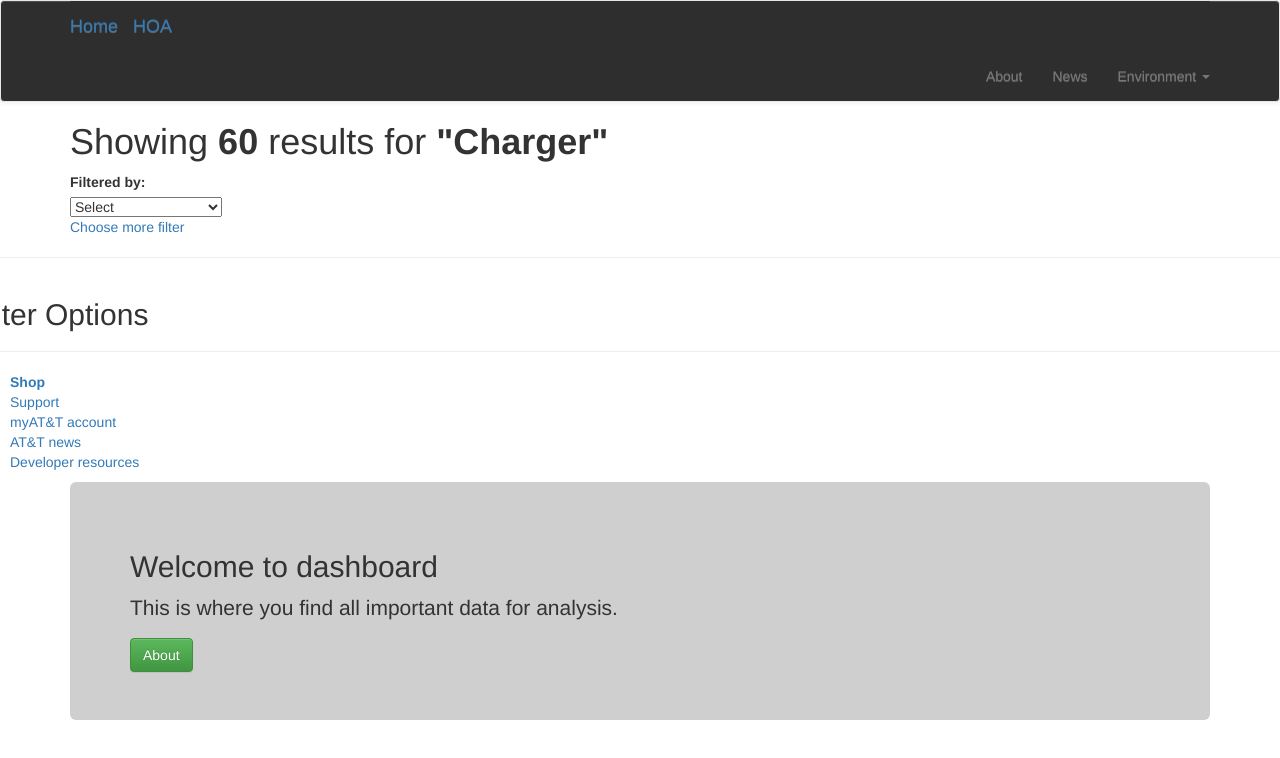
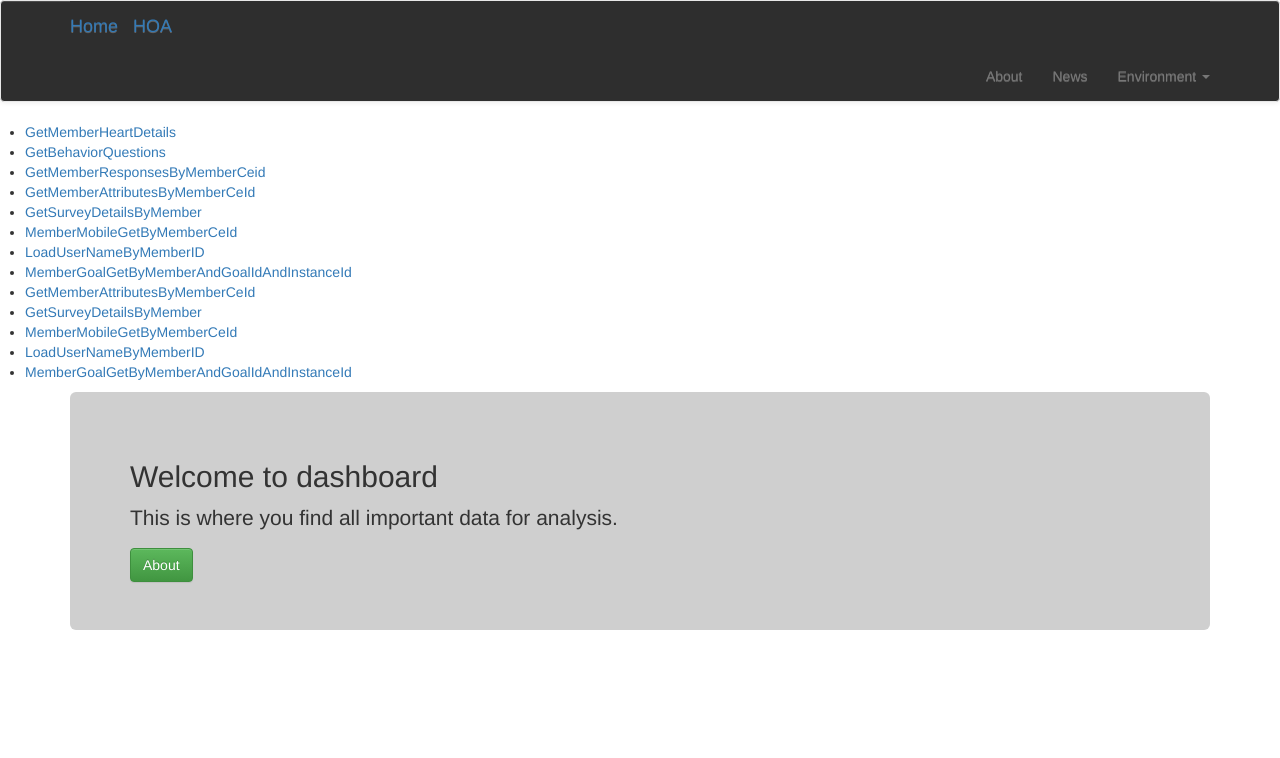
Before and after one commit to rb442e/ReactCode, a React app: page / in a window 1280 px wide. Shown: the top 758 px of the page. Built offline with nearby package versions, Linux system fonts and the light colour scheme.

Commit message:
Saving the current version will be making more modifications to it

```diff
--- a/src/js/component/CustomLeftNav.js
+++ b/src/js/component/CustomLeftNav.js
@@ -5,63 +5,28 @@
 "use strict";
 
 import React from 'react';
+import './CustomLeftNav.css';
+import {Link} from 'react-router-dom';
 
 export default class CustomLeftNav extends React.Component {
     render(){
         return(
-            <div className="fixed-230 filter-container bgcolor-white" data-leftnav="comp">
-                <div className="hidden-desktop bgcolor-att-functional-bg-gray ">
-                    <div className="span12">
-                        <div className="container">
-                            <h1 className="marginLeft-30 no-margin category-headingPad">Showing <strong>60</strong> results for <strong>"Charger"</strong></h1>
-                            <div className="form-row no-margin">
-                                <label htmlFor="filter">Filtered by:</label>
-                                <div className="span12">
-                                    <select className="awd-select" id="filter" name="filter">
-                                        <option value="" data-default-placeholder="true" >Select</option>
-                                        <option value="op1a">Support</option>
-                                        <option value="op2a">Shop</option>
-                                        <option value="op2a">AT&amp;T news</option>
-                                        <option value="op2a">myAT&amp;T account</option>
-                                        <option value="op2a">Developer resources</option>
-                                    </select>
-                                </div>
-                            </div>
-
-
-                        </div>
-                        <div className="span12 paddBottom15 paddTop5">
-                            <div className="container">
-                                <a href="#" className="heading-small-content-emphasis ">Choose more filter</a>
-                            </div>
-                        </div>
-
-                    </div>
-                    <hr className="lite no-margin" />
-                </div>
-
-                <div className="fluid-space visible-desktop">
-                    <div className="row ">
-                        <div className="span12">
-                            <div className="marginLeft20">
-                                <h2 className="heading-medium marginTopBottom16">Filter Options</h2>
-                                <hr className="lite no-margin" />
-
-                                <ul className="marginTopBottom16 filter-category">
-                                    <li><a href="#" className="color-att-digital-black"><strong>Shop</strong></a></li>
-                                    <li><a href="#">Support</a></li>
-                                    <li><a href="#">myAT&amp;T account</a></li>
-                                    <li><a href="#">AT&amp;T news</a></li>
-                                    <li><a href="#">Developer resources</a></li>
-                                </ul>
-
-                            </div>
-
-                        </div>
-                    </div>
-
-                </div>
-
+            <div>
+                <ul>
+                    <li><Link to={"hoa"}>GetMemberHeartDetails</Link></li>
+                    <li><Link to={"home"}>GetBehaviorQuestions</Link></li>
+                    <li><Link to={"news"}>GetMemberResponsesByMemberCeid</Link></li>
+                    <li><Link to={"about"}>GetMemberAttributesByMemberCeId</Link></li>
+                    <li><Link to={"about"}>GetSurveyDetailsByMember</Link></li>
+                    <li><Link to={"about"}>MemberMobileGetByMemberCeId</Link></li>
+                    <li><Link to={"about"}>LoadUserNameByMemberID</Link></li>
+                    <li><Link to={"about"}>MemberGoalGetByMemberAndGoalIdAndInstanceId</Link></li>
+                    <li><Link to={"about"}>GetMemberAttributesByMemberCeId</Link></li>
+                    <li><Link to={"about"}>GetSurveyDetailsByMember</Link></li>
+                    <li><Link to={"about"}>MemberMobileGetByMemberCeId</Link></li>
+                    <li><Link to={"about"}>LoadUserNameByMemberID</Link></li>
+                    <li><Link to={"about"}>MemberGoalGetByMemberAndGoalIdAndInstanceId</Link></li>
+                </ul>
             </div>
         )
     }
```
